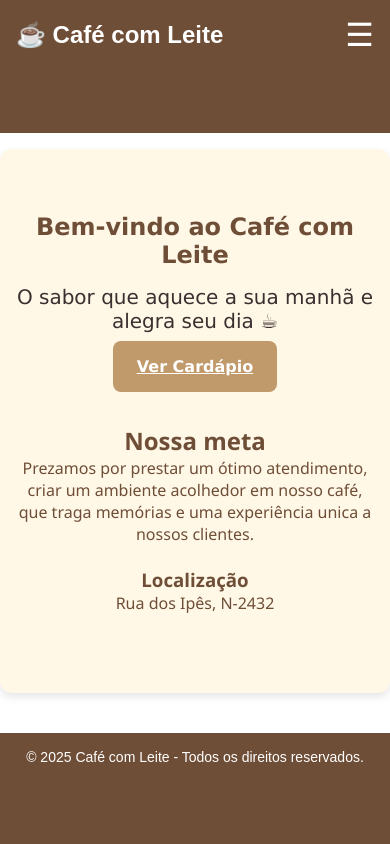
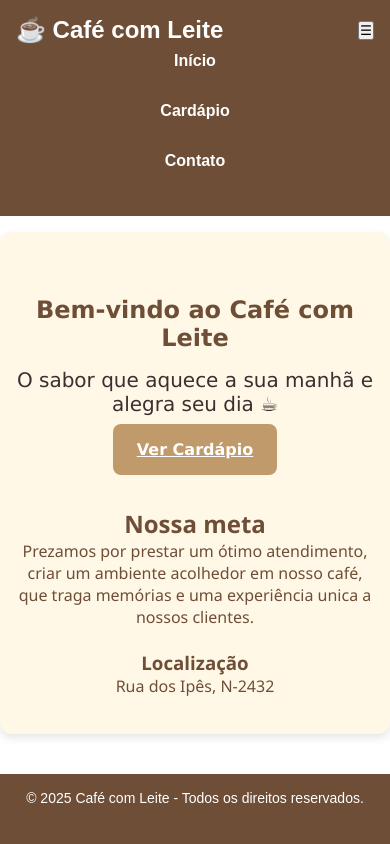
Before and after one commit to Gio-Vitoria1802/Cafeteria-Cafe-com-Leite-Projeto, a plain HTML site: page index.html in a window 390 px wide. Drawn offline with Linux system fonts and the light colour scheme; a web font is replaced by a local one.

Commit message:
style.css

```diff
--- a/style.css
+++ b/style.css
@@ -23,7 +23,7 @@
   --space-6: 64px;
 }
 
-/* LAYOUT GLOBAL */
+/*  🌐 LAYOUT GLOBAL */
 * {
   box-sizing: border-box;
   margin: 0;
@@ -37,8 +37,6 @@ body {
   grid-template-columns: repeat(12, 1fr);
   gap: var(--space-2);
   min-height: 100vh;
-  margin: 0;
-  padding: 0;
   background-color: var(--color-bg);
   background-image: url(cafeteria\ fundo.jpg);
   background-size: cover;
@@ -94,10 +92,12 @@ footer {
   font-weight: bold;
 }
 
+/* Menu corrigido: sempre visível */
 .menu {
   list-style: none;
   display: flex;
   gap: var(--space-3);
+  flex-wrap: wrap; /* permite quebrar em várias linhas no mobile */
 }
 
 .menu a {
@@ -111,19 +111,8 @@ footer {
   color: var(--color-accent);
 }
 
-/* Hamburger para mobile */
-.hamburger {
-  display: none;
-  font-size: 2rem;
-  background: none;
-  border: none;
-  color: white;
-  cursor: pointer;
-}
-
 /*  SEÇÕES */
 .hero {
-  text-align: center;
   padding: var(--space-5) 0;
 }
 
@@ -230,20 +219,10 @@ input:valid {
 
 @media (max-width: 768px) {
   .menu {
-    display: none;
-    flex-direction: column;
-    gap: var(--space-2);
-    background: var(--color-primary);
+    flex-direction: column; /* itens em coluna no celular */
     width: 100%;
     text-align: center;
-  }
-
-  .menu.active {
-    display: flex;
-  }
-
-  .hamburger {
-    display: block;
+    gap: var(--space-2);
   }
 
   .menu li {
```
